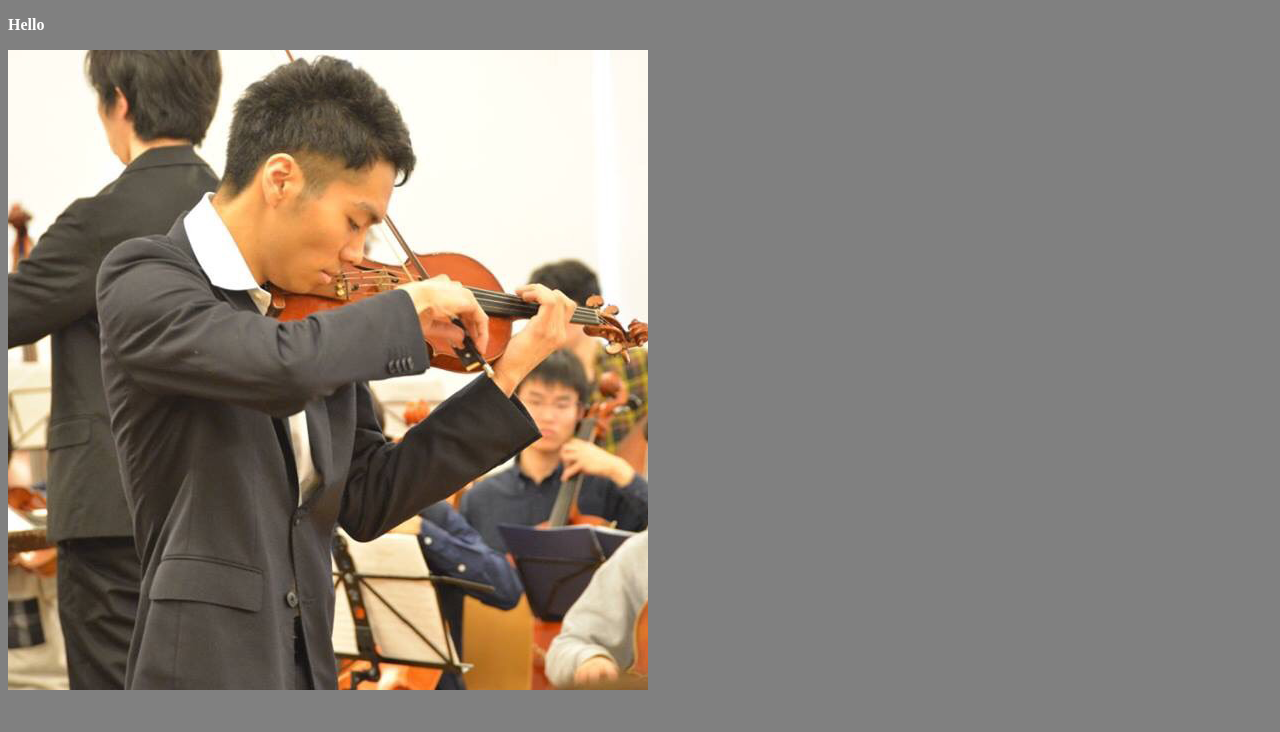
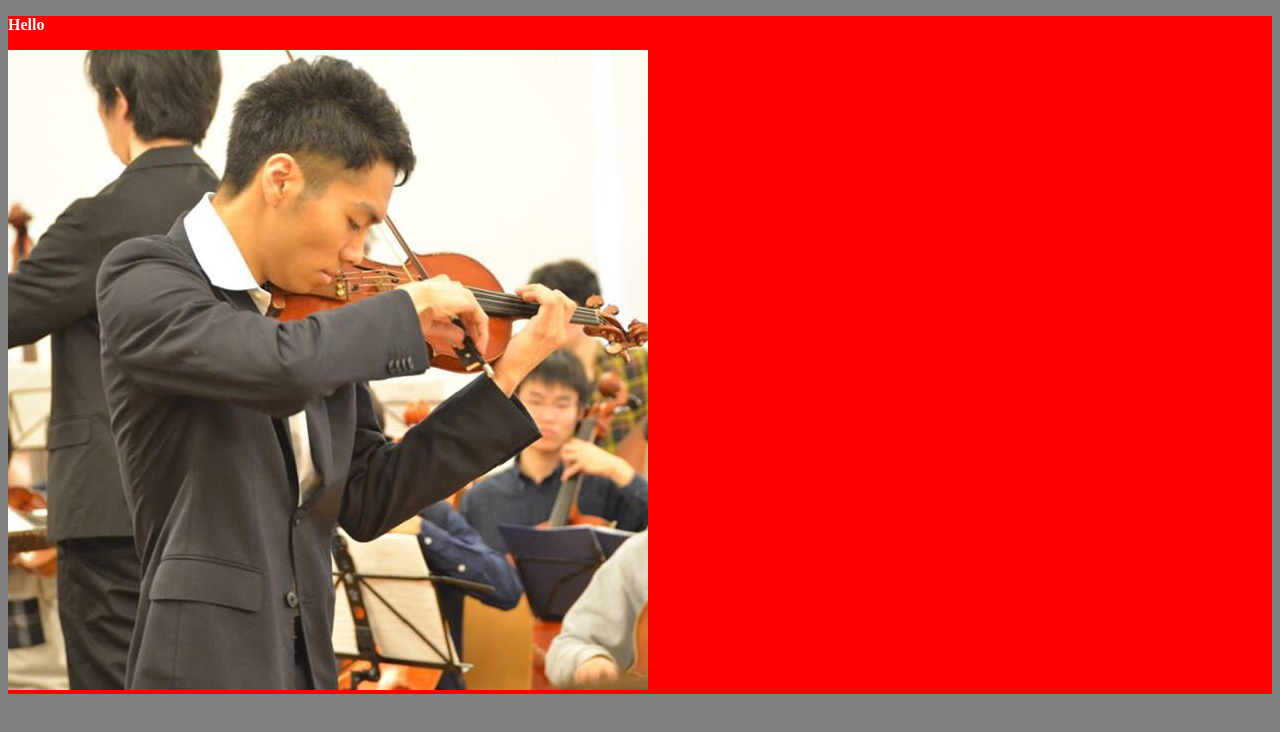
Before and after one commit to arco0922/iiiex-main2021-works, a React app: page / in a window 1280 px wide. Shown: the top 732 px of the page. Built offline with nearby package versions, Linux system fonts and the light colour scheme.

Commit message:
add: install and setup babel and styled-components

```diff
--- a/src/AppRoot.tsx
+++ b/src/AppRoot.tsx
@@ -1,12 +1,17 @@
 import React from 'react';
 import img from 'assets/images/sample.png';
 import './index.scss';
+import styled from 'styled-components';
 
 export const AppRoot: React.VFC = () => {
   return (
-    <div>
+    <StyledDiv>
       <p>Hello</p>
       <img src={img}></img>
-    </div>
+    </StyledDiv>
   );
 };
+
+const StyledDiv = styled.div`
+  background-color: red;
+`;
--- a/webpack.config.js
+++ b/webpack.config.js
@@ -24,8 +24,11 @@ module.exports = (_, argv) => {
     module: {
       rules: [
         {
-          test: /\.tsx?$/,
+          test: /\.[jt]sx?$/,
           use: [
+            {
+              loader: 'babel-loader',
+            },
             {
               loader: 'ts-loader',
             },
```
Also changed, not shown: package.json (+10 -1 lines), .babelrc (added), 1 other file (tests, documents, lock files or other folders).
